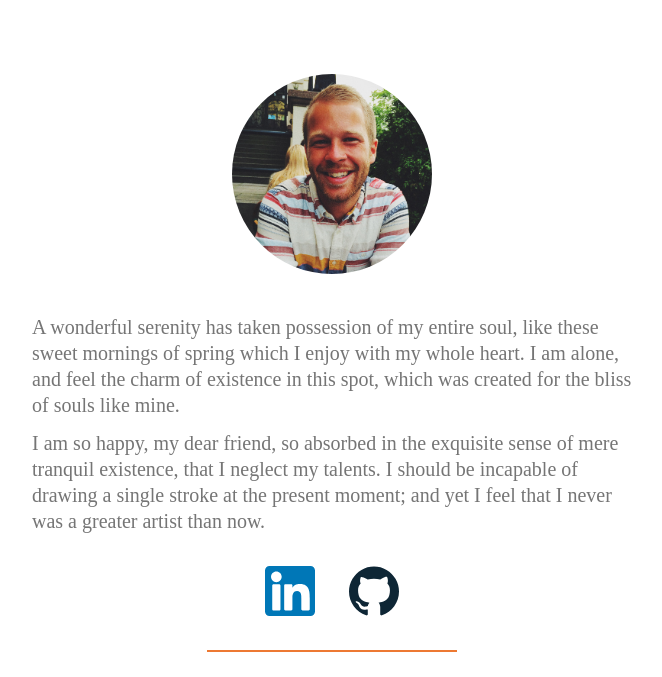
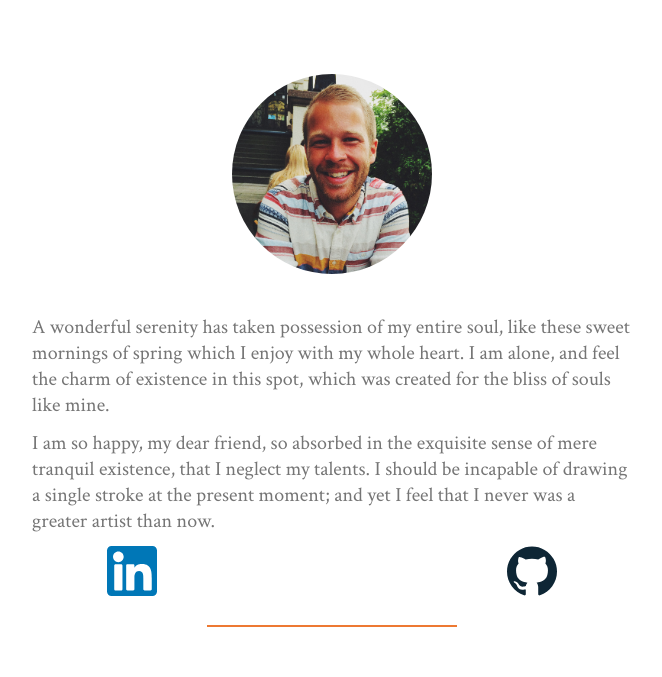
Before and after one commit to wictorstenseke/my-portfolio, a PHP site: page / in a window 1280 px wide. Shown: the part 2155-2832 px from the top of the page, without its empty margins (308-970 px from the left). After the commit the page ends 2782 px from the top, so only its background shows below. Run offline with PHP 8.4, Linux system fonts and the light colour scheme; some libraries are stand-ins or nearby versions.

Commit message:
right before changing social icons

```diff
--- a/public_html/css/main.css
+++ b/public_html/css/main.css
@@ -1202,10 +1202,9 @@ p {
   line-height: 26px;
   font-weight: 300; }
 
-img {
-  max-width: 100%;
-  height: auto; }
-
+/* img
+ * max-width: 100%
+ * height: auto */
 .section-wrapper {
   max-width: 1200px;
   margin: 0 auto; }
@@ -1253,6 +1252,10 @@ img {
             transform: translate(-50%);
     color: rgba(255, 255, 255, 0.3); }
 
+.about-wrapper {
+  max-width: 800px;
+  margin: 0 auto; }
+
 .avatar {
   width: 200px;
   border-radius: 100%;
@@ -1265,7 +1268,7 @@ img {
   padding-left: 10px;
   padding-right: 10px;
   max-width: 600px;
-  font-family: "Crimson Text", Times New Roman, serif;
+  font-family: "Crimson Text", Georgia, Times New Roman, serif;
   margin: 0 auto 12px auto; }
 
 .social-icons {
@@ -1273,11 +1276,11 @@ img {
   margin: 5px 0; }
 
 a {
-  text-decoration: none; }
+  text-decoration: none;
+  display: inline-block; }
   a .social-icon {
     height: 50px;
-    width: auto;
-    margin: 20px 15px 5px 15px; }
+    width: auto; }
     a .social-icon .linkedin-icon-color {
       fill: #0077B7; }
     a .social-icon .github-icon-color {
--- a/public_html/index.php
+++ b/public_html/index.php
@@ -7,8 +7,7 @@
   <title>Wictor Stenseke | UX &amp; Web Designer</title>
   <link rel="stylesheet" href="css/main.css">
   <link href="https://fonts.googleapis.com/css?family=Lato:300,400,700,900" rel="stylesheet">
-
-  <script src="https://use.fontawesome.com/5cafce8111.js"></script>
+  <link href="https://fonts.googleapis.com/css?family=Crimson+Text" rel="stylesheet">
 </head>
 <body>
 
@@ -48,13 +47,13 @@
           </div>
         </div>
         <div class="pure-u-md-1-2 pure-u-1 project-image hogelid-image">
-          <img src="img/hogelid3.png" alt="Bild på webbplats för bokning på Högelids Tennisklubb.">
+          <img class="pure-img" src="img/hogelid3.png" alt="Bild på webbplats för bokning på Högelids Tennisklubb.">
         </div>
       </div>
 
       <div class="pure-g">
         <div class="pure-u-md-1-2 pure-u-1 project-image noizier-image">
-          <img src="img/noizier3.png" alt="Bild på webbplats för en ljudtekniker.">
+          <img class="pure-img" src="img/noizier3.png" alt="Bild på webbplats för en ljudtekniker.">
         </div>
         <div class="pure-u-md-1-2 pure-u-1 project-info">
           <div class="info-content">
@@ -89,7 +88,7 @@
           </div>
         </div>
         <div class="pure-u-md-1-2 pure-u-1 project-image">
-          <img src="img/blueprint4.png" alt="Bild på en Service Blueprint som används inom Service Design.">
+          <img class="pure-img" src="img/blueprint4.png" alt="Bild på en Service Blueprint som används inom Service Design.">
         </div>
       </div>
 
@@ -97,14 +96,15 @@
   </section> <!-- /portfolio -->
 
   <section class="about">
+    <div class="about-wrapper">
       <img class="avatar" src="img/avatar.png">
       <p class="biography">A wonderful serenity has taken possession of my entire soul, like these sweet mornings of spring which I enjoy with my whole heart. I am alone, and feel the charm of existence in this spot, which was created for the bliss of souls like mine.</p>
       <p class="biography">I am so happy, my dear friend, so absorbed in the exquisite sense of mere tranquil existence, that I neglect my talents. I should be incapable of drawing a single stroke at the present moment; and yet I feel that I never was a greater artist than now.</p>
-      <div class="social-icons">
+      <div class="pure-g social-icons">
+        <div class="pure-u-1-2">
           <!-- Icons made by Freepik from www.flaticon.com is licensed by CC 3.0 BY -->
           <a href="https://se.linkedin.com/in/wictorstenseke" target="_blank">
-          <svg class="social-icon linkedin-icon" version="1.1" id="Layer_1" xmlns="http://www.w3.org/2000/svg" xmlns:xlink="http://www.w3.org/1999/xlink" x="0px" y="0px"
-             viewBox="0 0 382 382" style="enable-background:new 0 0 382 382;" xml:space="preserve">
+            <svg class="social-icon linkedin-icon" version="1.1" id="Layer_1" xmlns="http://www.w3.org/2000/svg" xmlns:xlink="http://www.w3.org/1999/xlink" x="0px" y="0px" viewBox="0 0 382 382" style="enable-background:new 0 0 382 382;" xml:space="preserve">
               <path class="linkedin-icon-color" d="M347.445,0H34.555C15.471,0,0,15.471,0,34.555v312.889C0,366.529,15.471,382,34.555,382h312.889
                 C366.529,382,382,366.529,382,347.444V34.555C382,15.471,366.529,0,347.445,0z M118.207,329.844c0,5.554-4.502,10.056-10.056,10.056
                 H65.345c-5.554,0-10.056-4.502-10.056-10.056V150.403c0-5.554,4.502-10.056,10.056-10.056h42.806
@@ -114,16 +114,14 @@
                 c0,5.106-4.139,9.246-9.246,9.246h-44.426c-5.106,0-9.246-4.14-9.246-9.246V149.593c0-5.106,4.14-9.246,9.246-9.246h44.426
                 c5.106,0,9.246,4.14,9.246,9.246v15.655c10.497-15.753,26.097-27.912,59.312-27.912c73.552,0,73.131,68.716,73.131,106.472
                 L341.91,330.654L341.91,330.654z"/>
-          <g>
-          </g>
             </svg>
           </a>
+        </div>
+        <div class="pure-u-1-2">
+          <!-- Icons made by Freepik from www.flaticon.com is licensed by CC 3.0 BY -->
           <a href="https://github.com/wictorstenseke" target="_blank">
-
-          <svg class="social-icon github-icon" version="1.1" id="Capa_1" xmlns="http://www.w3.org/2000/svg" xmlns:xlink="http://www.w3.org/1999/xlink" x="0px" y="0px"
-             width="438.549px" height="438.549px" viewBox="0 0 438.549 438.549" style="enable-background:new 0 0 438.549 438.549;"
+            <svg class="social-icon github-icon" version="1.1" id="Capa_1" xmlns="http://www.w3.org/2000/svg" xmlns:xlink="http://www.w3.org/1999/xlink" x="0px" y="0px" width="438.549px" height="438.549px" viewBox="0 0 438.549 438.549" style="enable-background:new 0 0 438.549 438.549;"
                xml:space="preserve">
-          <g>
               <path class="github-icon-color" d="M409.132,114.573c-19.608-33.596-46.205-60.194-79.798-79.8C295.736,15.166,259.057,5.365,219.271,5.365
                 c-39.781,0-76.472,9.804-110.063,29.408c-33.596,19.605-60.192,46.204-79.8,79.8C9.803,148.168,0,184.854,0,224.63
                 c0,47.78,13.94,90.745,41.827,128.906c27.884,38.164,63.906,64.572,108.063,79.227c5.14,0.954,8.945,0.283,11.419-1.996
@@ -144,11 +142,10 @@
                 c9.894,8.562,14.842,22.077,14.842,40.539v60.237c0,3.422,1.19,6.279,3.572,8.562c2.379,2.279,6.136,2.95,11.276,1.995
                 c44.163-14.653,80.185-41.062,108.068-79.226c27.88-38.161,41.825-81.126,41.825-128.906
                 C438.536,184.851,428.728,148.168,409.132,114.573z"/>
-          </g>
-          <g>
-          </g>
             </svg>
           </a>
+        </div>
+      </div>
     </div>
   </section>
 
--- a/sass/1-base/_basestyle.sass
+++ b/sass/1-base/_basestyle.sass
@@ -17,9 +17,9 @@ p
   line-height: 26px
   font-weight: 300
 
-img
+/* img
   max-width: 100%
-  height: auto
+  height: auto */
 
 .section-wrapper
   max-width: 1200px
```
Also changed, not shown: sass/2-sections/_about.sass (+6 -2 lines). Lines whose indentation alone changed are shown as unchanged.
